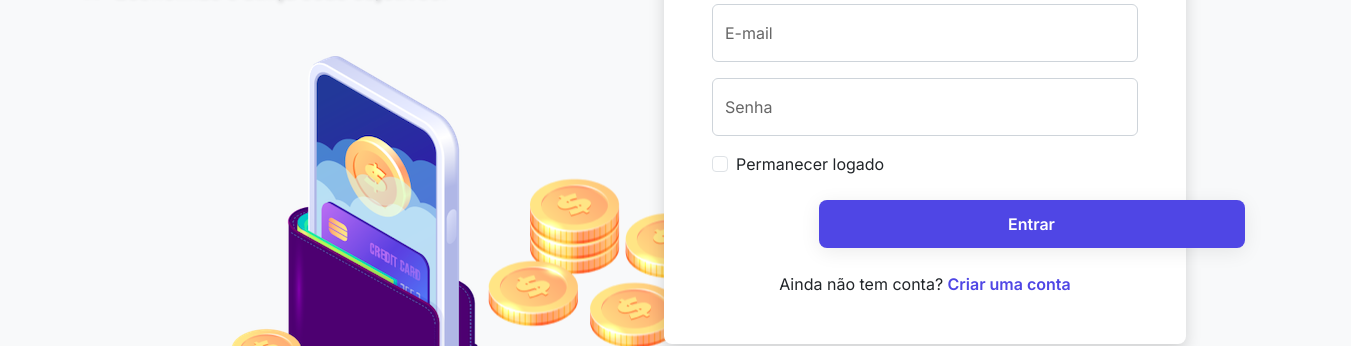
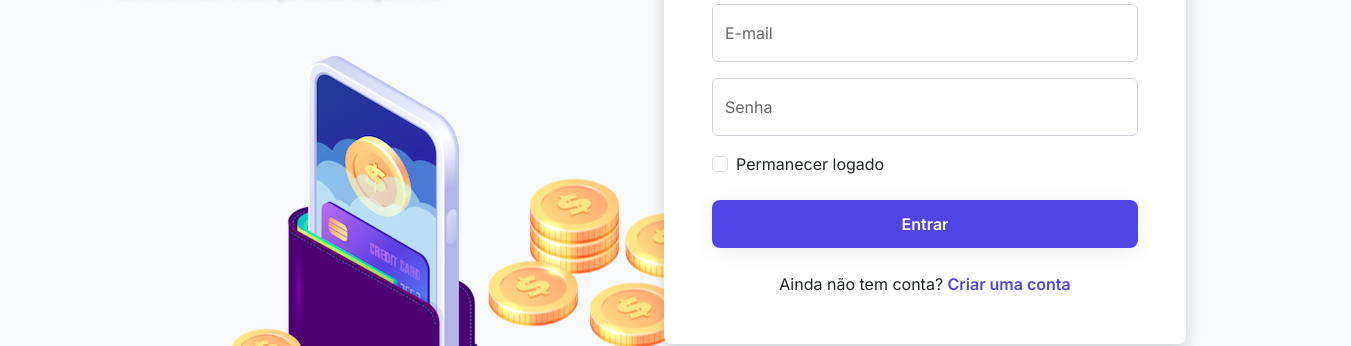
Before and after one commit to tago-dev/Nikel, a website: page public/index.html in a window 1280 px wide. Shown: the part 342-688 px from the top of the page, 1351 px wide, since content can reach past the window. Drawn offline with nearby package versions, Linux system fonts and the light colour scheme.

Commit message:
Refactor button styles in CSS: update .button-login and .button-default for improved hover effects and consistency. Adjusted color, width, and added box-shadow for better visual feedback.

```diff
--- a/public/css/styles.css
+++ b/public/css/styles.css
@@ -127,20 +127,21 @@ header {
 }
 
 .button-login {
+    background-color: var(--primary);
+    color: white;
+    width: 100%;
+    padding: 12px;
     border-radius: var(--radius);
-    background-color: var(--primary);
-    color: var(--light);
     font-weight: 600;
-    width: 50%;
-    margin: 0 25%;
-    padding: 12px;
+    font-size: 16px;
     transition: var(--transition);
     border: none;
     box-shadow: var(--shadow);
 }
 
-.button-login:hover, .button-default:hover {
-    background-color: var(--gray);
+.button-login:hover {
+    background-color: var(--primary-dark);
+    color: white;
     transform: translateY(-2px);
     box-shadow: 0 6px 25px rgba(0, 0, 0, 0.15);
 }
@@ -562,7 +563,8 @@ header {
 
 .button-default:hover {
     background-color: var(--primary-dark);
-    color: white;
+    transform: translateY(-2px);
+    box-shadow: 0 6px 25px rgba(0, 0, 0, 0.15);
 }
 
 /* Corrigir as cores do botão cancel */
@@ -574,23 +576,6 @@ header {
 
 .button-cancel:hover {
     background-color: var(--table-hover-bg);
-}
-
-/* Estilos para o botão de login */
-.button-login {
-    background-color: var(--primary);
-    color: white;
-    width: 100%;
-    padding: 12px;
-    border-radius: var(--radius);
-    font-weight: 600;
-    font-size: 16px;
-    transition: var(--transition);
-}
-
-.button-login:hover {
-    background-color: var(--primary-dark);
-    color: white;
 }
 
 /* Login page special styles */
```
